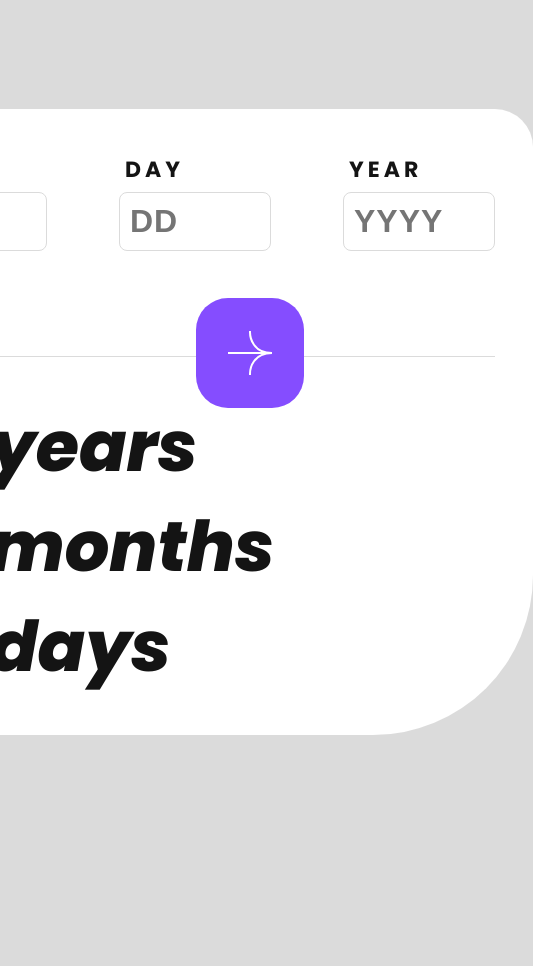
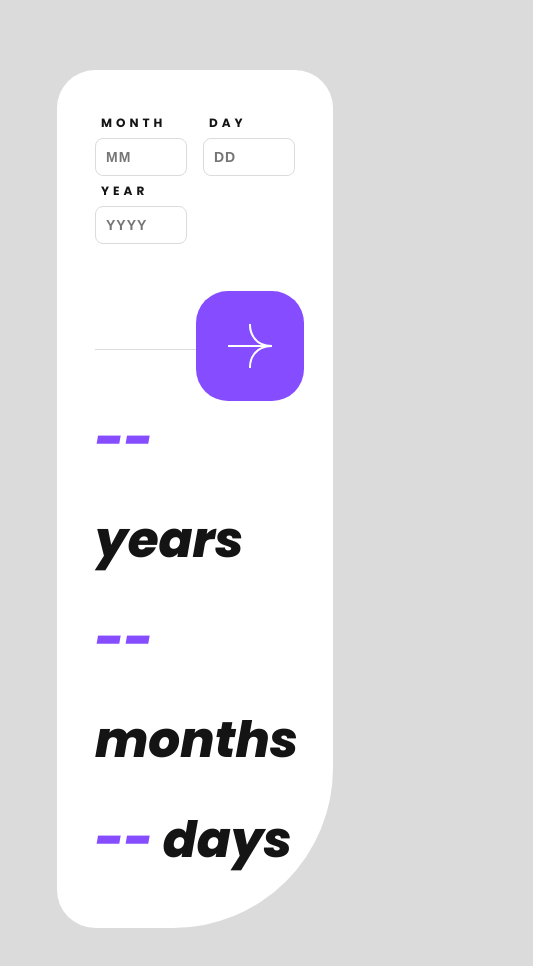
Before and after one commit to Isaac-kiptoo-kilimo/age-calculator, a plain HTML site: page index.html in a window 390 px wide. Shown: the whole page, 533 px wide, since content can reach past the window. Before the commit the page ends 844 px from the top, so only its background shows below. Drawn offline with Linux system fonts and the light colour scheme.

Commit message:
fix:fixing the styles

```diff
--- a/CSS/style.css
+++ b/CSS/style.css
@@ -200,3 +200,81 @@ body {
 .form input:focus {
   border: 1px solid #854dff;
 }
+
+/* media queries */
+@media screen and (max-width: 768px) {
+
+  body{
+    width: 100vw;
+    min-height: 100vh;
+    overflow-x: none;
+  }
+
+  .card{
+    width: 300px;
+  }
+
+
+.label-input{
+  font-weight: 700;
+  font-size: 12px;
+  text-transform: uppercase;
+  width: 100%;
+
+}
+
+  .form input {
+    font-weight: 700;
+    letter-spacing: 1px;
+    color: #141414;
+    font-size: 14px;
+    width: 70px;
+    border-radius: 8px;
+    border: 1px solid #dbdbdb;
+    padding: 10px;
+  }
+
+  .results-display {
+    font-style: italic;
+    font-weight: 800;
+    line-height: 100px;
+    color: #141414;
+    text-align: left;
+    font-size: 50px;
+  }
+
+  .input_holder span {
+    display: none;
+    /* max-width: 122px; */
+    font-style: italic;
+    font-weight: 400;
+    color: #141414;
+    color: #ff5757;
+    font-size: 12px;
+    line-height: 0;
+  }
+
+  .input_holder {
+    display: flex;
+    /* flex-direction: column; */
+    /* justify-content: flex-start; */
+    /* align-items: flex-start; */
+    /* text-align: center; */
+    /* text-align: left; */
+
+  }
+
+}
+
+@media screen and (max-width: 768px) {
+
+  body{
+    width: 100vw;
+    min-height: 100vh;
+    overflow-x: none;
+  }
+
+  .card{
+    width: 200px;
+  }
+}
```
